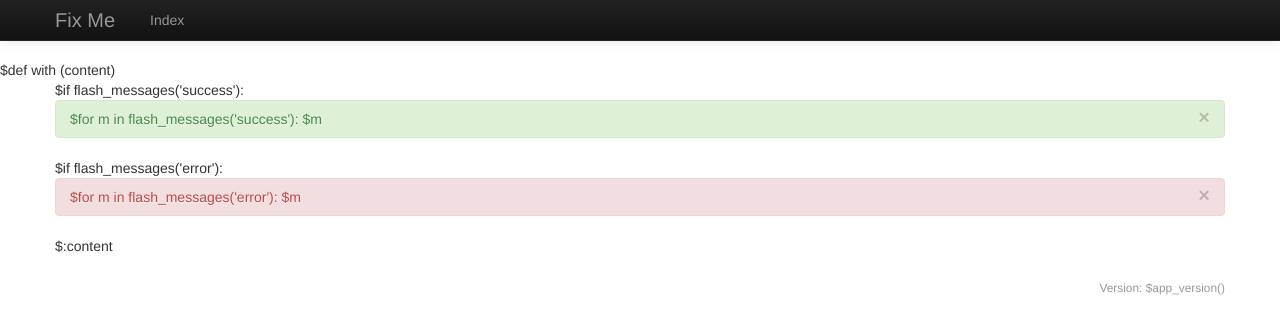
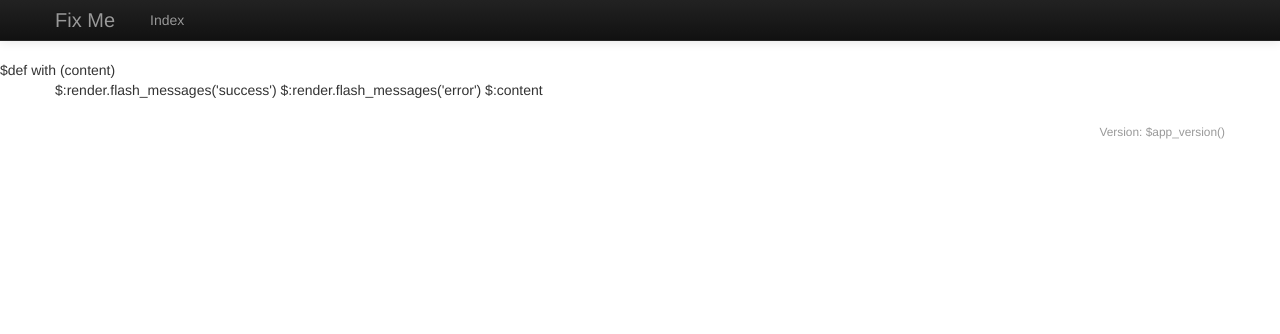
Before and after one commit to jzellman/webpy-skeleton, a Python web app: template templates/base.html in a window 1280 px wide. Shown: the top 334 px of the page. Run offline with Jinja, Linux system fonts and the light colour scheme; the template is opened without the code that fills it, so the values that code supplies are empty.

Commit message:
Extract flash messages into a template.

```diff
--- a/templates/base.html
+++ b/templates/base.html
@@ -36,21 +36,11 @@
     </div>
 
     <div class="container">
-      $if flash_messages('success'):
-          <div class="alert alert-success">
-          <button type="button" class="close" data-dismiss="alert">&times;</button>
-          $for m in flash_messages('success'):
-              $m <br/>
-          </div>
-      $if flash_messages('error'):
-          <div class="alert alert-error">
-          <button type="button" class="close" data-dismiss="alert">&times;</button>
-          $for m in flash_messages('error'):
-              $m <br/>
-          </div>
-
+      $:render.flash_messages('success')
+      $:render.flash_messages('error')
 
       $:content
+
       <div class="row pull-right" style="margin-top:3em">
         <p class="muted">
           <small>Version: $app_version() </small>
```
Also changed, not shown: templates/flash_messages.html (added, +8 -0 lines).
